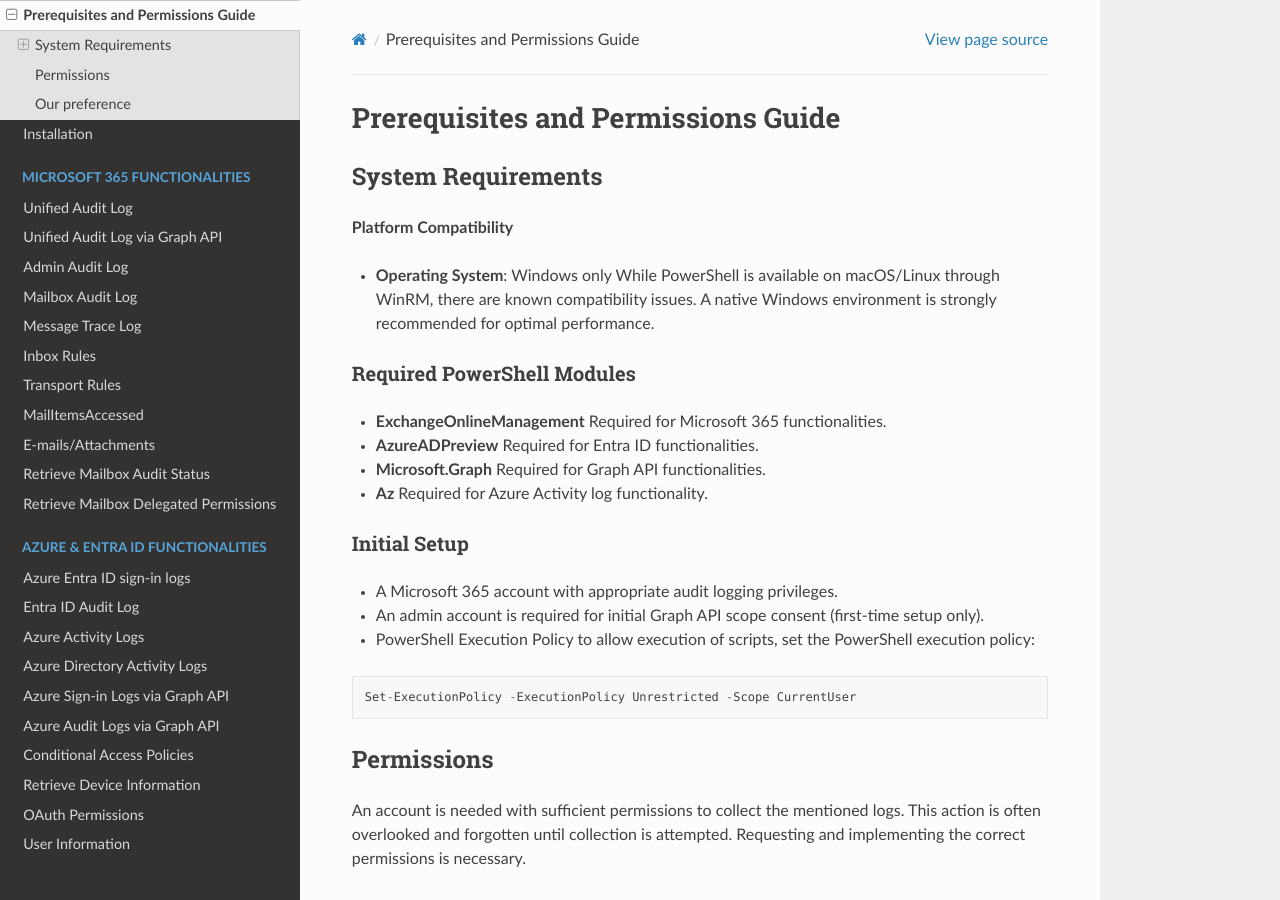
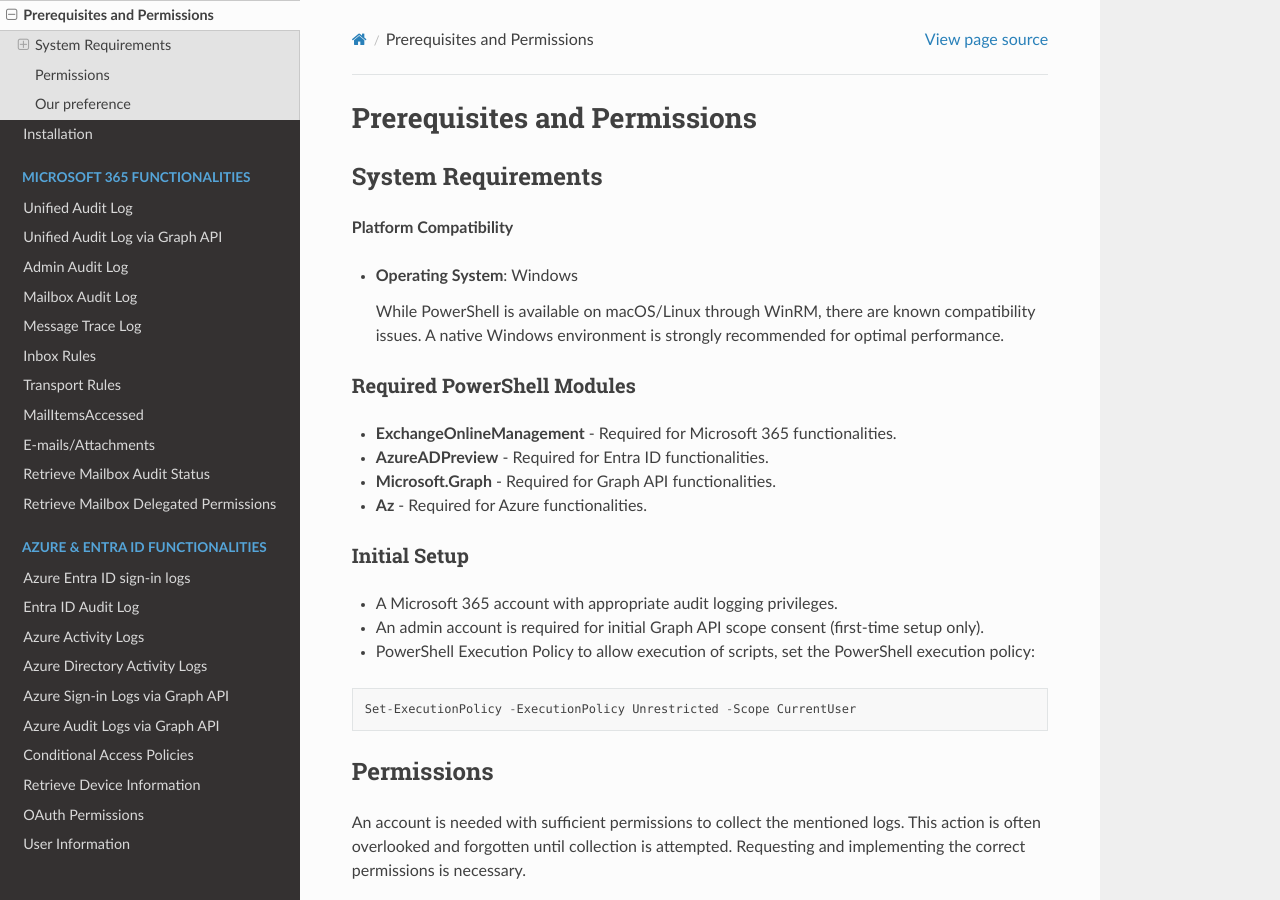
Before and after one commit to invictus-ir/Microsoft-Extractor-Suite, a Sphinx documentation site: the page built from docs/source/installation/Prerequisites.rst, in a window 1280 px wide and 900 px high. Built offline with Sphinx 7.4.7 and the Read the Docs theme 3.1.0, drawn with Linux system fonts in a browser that asks for light colours; pages that are not in the unit, such as notebooks, are missing from menus; some of the changed text lies outside the part shown.

Commit message:
small fixes

```diff
--- a/docs/source/installation/Installation.rst
+++ b/docs/source/installation/Installation.rst
@@ -6,7 +6,7 @@
 
    Install-Module -Name Microsoft-Extractor-Suite
 
-Install the Powershell module Microsoft.Graph for the Graph API Beta functionalities:
+Install the Powershell module Microsoft.Graph for the Graph API functionalities:
 ::
 
    Install-module -name Microsoft.Graph
--- a/docs/source/installation/Prerequisites.rst
+++ b/docs/source/installation/Prerequisites.rst
@@ -1,4 +1,4 @@
-Prerequisites and Permissions Guide
+Prerequisites and Permissions
 =======
 
 System Requirements
@@ -6,24 +6,21 @@
 
 **Platform Compatibility**
 
-- **Operating System**: Windows only
+- **Operating System**: Windows
+
   While PowerShell is available on macOS/Linux through WinRM, there are known compatibility issues.
   A native Windows environment is strongly recommended for optimal performance.
 
 Required PowerShell Modules
 ---------------------------
 
-- **ExchangeOnlineManagement**
-  Required for Microsoft 365 functionalities.
+- **ExchangeOnlineManagement** - Required for Microsoft 365 functionalities.
 
-- **AzureADPreview**
-  Required for Entra ID functionalities.
+- **AzureADPreview** - Required for Entra ID functionalities.
 
-- **Microsoft.Graph**
-  Required for Graph API functionalities.
+- **Microsoft.Graph** - Required for Graph API functionalities.
 
-- **Az**
-  Required for Azure Activity log functionality.
+- **Az** - Required for Azure functionalities.
 
 Initial Setup
 -------------
@@ -139,6 +136,7 @@
 Our preference
 """"""""""""""""""""""""""
 **An account with the required permissions**
+
 During our investigations we often ask for a Global Reader account with Audit Log roles assigned, which can be accomplished via the following steps:
 
 1. Create a new user account in the Microsoft 365 admin center (admin.microsoft.com)
@@ -148,18 +146,22 @@
 5. Add the new user to this role group
 
 **Application with the required Graph API Permissions**
+
 1. **Register an Application**:
+
    a. Log in to the Azure Portal with a Global Administrator or administrator-privileged user: `https://portal.azure.com/`.
    b. Navigate to **Microsoft Entra ID**.
    c. Select **App registrations** and click on **New registration**.
    d. Provide a name for the application and click on **Register**.
 
 2. **Generate a Client Secret**:
+
    a. Go to the application’s **Certificates & Secrets** section.
    b. Create a **Client Secret** and set its expiration to 1 month.
    c. Copy the **Client Secret**, and share it with Invictus along with the **Application ID** and **Tenant ID** (found on the application’s Overview page).
 
 3. **Assign API Permissions**:
+
    a. Navigate to the **API Permissions** section of the application.
    b. Click **Add a permission** and assign the following **Graph API permissions** (Application permissions):
 
```
Also changed, not shown: 1 other file.
